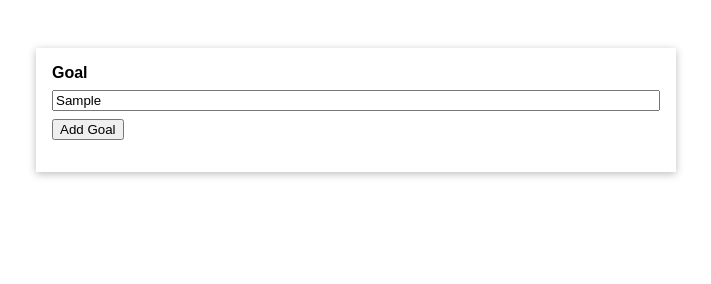
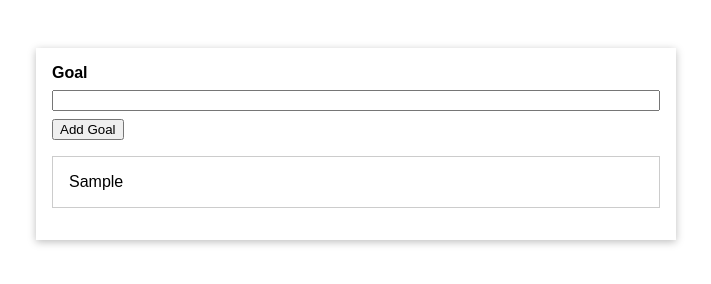
Before and after one commit to E-Shelton98/Vue-The_Complete_Guide, a plain HTML site: page VanJS-Example/index.html in a window 1280 px wide. Both pictures are taken after typing "Sample" into the empty fields and a click on the button "Add Goal". Shown: the whole page, without its empty margins (284-995 px from the left). Drawn offline with Linux system fonts and the light colour scheme.

Commit message:
basic app in js

```diff
--- a/VanJS-Example/app.js
+++ b/VanJS-Example/app.js
@@ -1,3 +1,13 @@
 const button = document.querySelector('button')
 const input = document.querySelector('input')
 const list = document.querySelector('ul')
+
+function addGoal() {
+    const enteredValue = input.value
+    const listItem = document.createElement('li')
+    listItem.textContent = enteredValue
+    list.appendChild(listItem)
+    input.value = ''
+}
+
+button.addEventListener('click', addGoal)
```
Also changed, not shown: VanJS-Example/index.html (+1 -3 lines), 1 other file.
